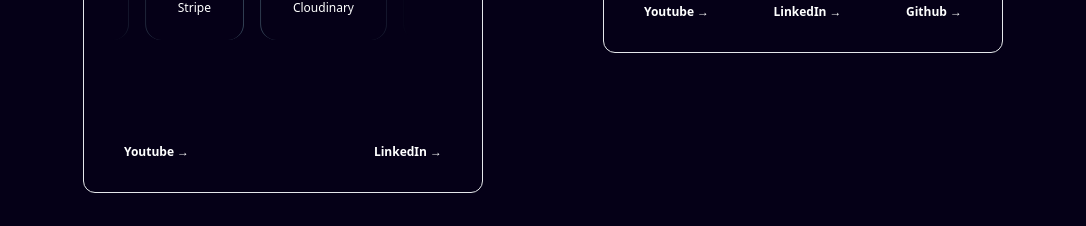
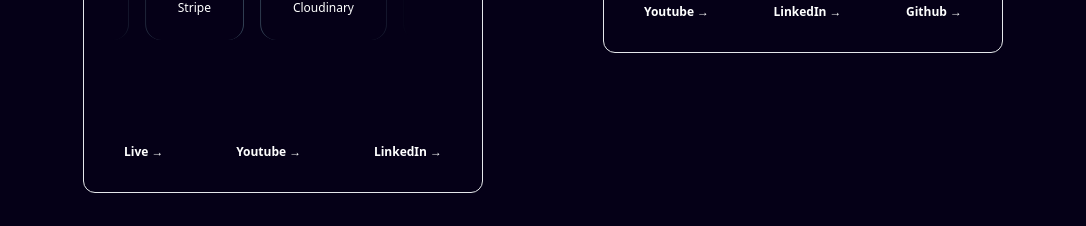
Before and after one commit to Janith-Chamikara/portfolio, a React (Vite) app: page / in a window 1280 px wide. Shown: the part 1820-2046 px from the top of the page, without its empty margins (97-1183 px from the left). Built offline with nearby package versions, Linux system fonts and the light colour scheme.

Commit message:
Update Projects.tsx

```diff
--- a/src/components/projects/Projects.tsx
+++ b/src/components/projects/Projects.tsx
@@ -53,6 +53,14 @@ const Projects: FC = () => {
                     />
                   </CardItem>
                   <div className="flex justify-between items-center mt-20">
+                    {project.live && (
+                      <CardItem
+                        translateZ={20}
+                        className="px-4 py-2 rounded-xl text-white text-xs font-bold"
+                      >
+                        <a href={project.live}>Live →</a>
+                      </CardItem>
+                    )}
                     {project.yt && (
                       <CardItem
                         translateZ={20}
```
